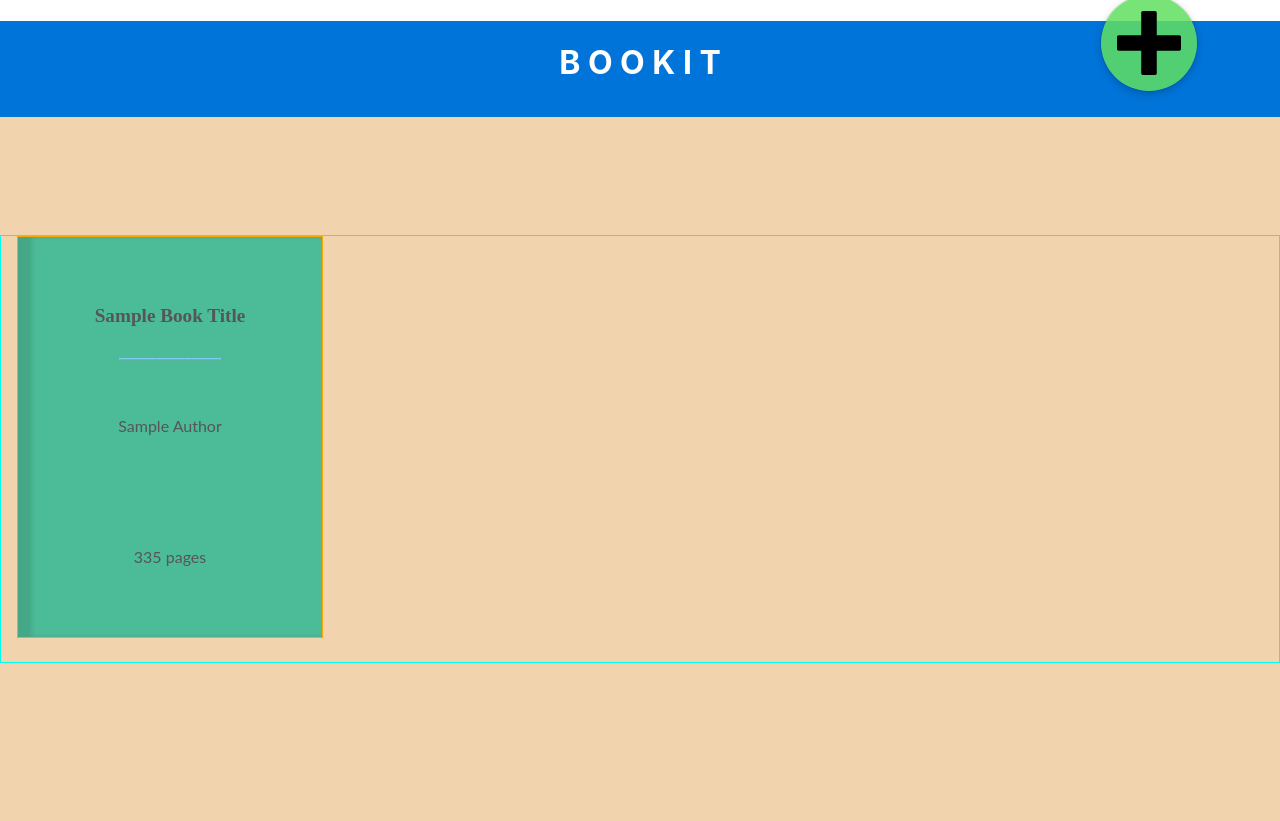
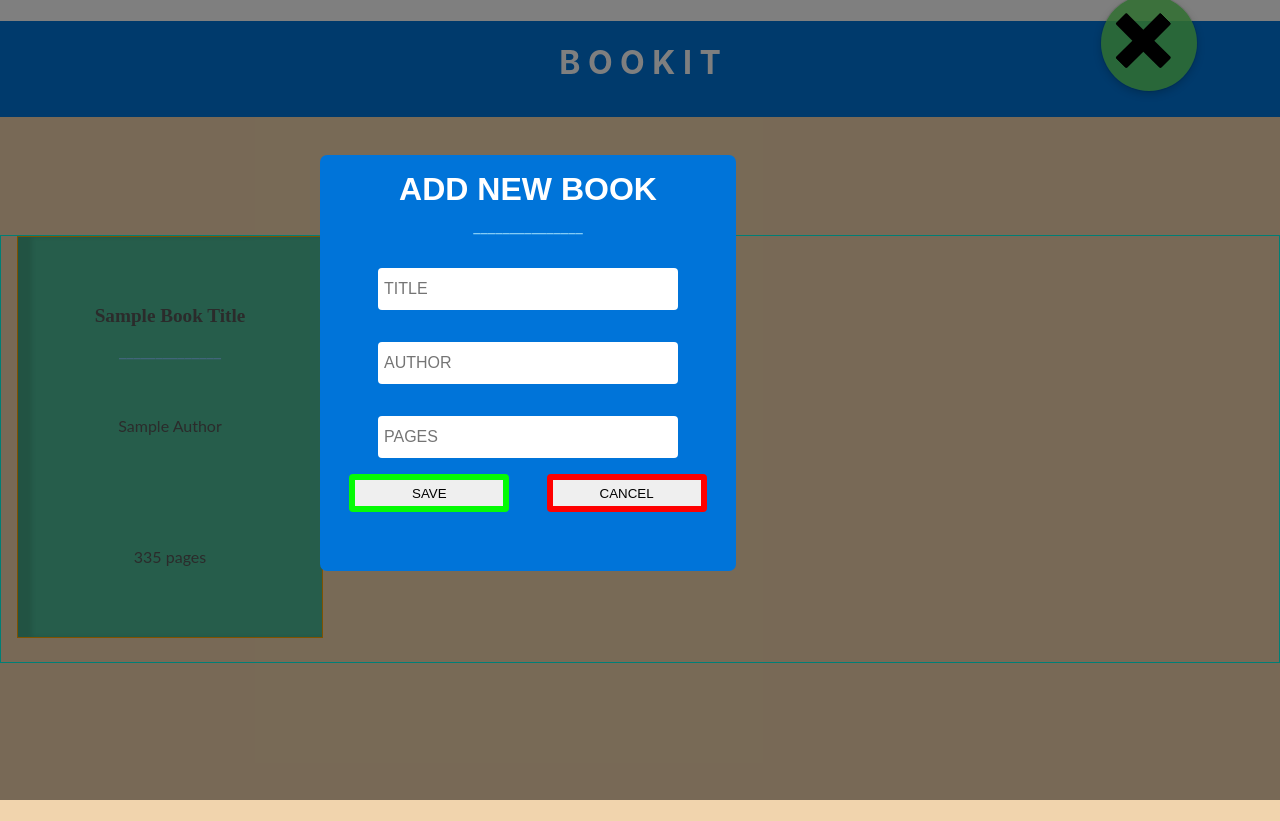
Before and after one commit to totalbabe13/react-practice, a React (Create React App) app: page / in a window 1280 px wide. Both pictures are taken after a click on the element 1148 px from the left and 42 px from the top of the page. Built offline with nearby package versions, Linux system fonts and the light colour scheme.

Commit message:
made modal component of att button, apperance is toggled by state

```diff
--- a/src/App.js
+++ b/src/App.js
@@ -2,15 +2,12 @@ import React from 'react';
 import './App.css';
 import BookCard  from './Components/BookCard';
 import AddButton from './Components/addButton';
-import Modal from './Components/Modal';
 
 function App() {
-
   return (
     <div className="App">
       <h1 className="layout-header">B O O K I T</h1>
       <AddButton />
-      <Modal />
       <div className="cards-container">
         <BookCard />
       </div>
--- a/src/Components/Modal.css
+++ b/src/Components/Modal.css
@@ -1,32 +1,25 @@
-.modal-hidden {
-    width: 100%;
-    height: 100%;
+/* .modal-hidden {
+    display: none;
+} */
+.modal-show {
+    width: 100vw;
+    height: 100vh;
     background-color: rgba(0, 0, 0, 0.5);
-    position: absolute;
+    position: fixed;
     top: 0;
-    display: flex;
+    left: 0vw;
     justify-content: center;
     align-items: center;
-    display: none;
-    z-index: 1;
-}
-.modal-show {
-    width: 100%;
-    height: 100%;
-    background-color: rgba(0, 0, 0, 0.5);
-    position: absolute;
-    top: 0;
-    display: flex;
-    justify-content: center;
-    align-items: center;
-    display: flex;
     z-index: 1;
 }
 .modal-content {
-    border-radius: 7px;
-    width: 26em;
-    height: 26em;
-    background-color: #0074D9;
+   position: relative;
+   border-radius: 7px;
+   width: 26em;
+   height: 26em;
+   left: 25%;
+   top: 16%;
+   background-color: #0074D9;
 }
 .modal-title {
     padding-top: 2vh;
--- a/src/Components/Modal.js
+++ b/src/Components/Modal.js
@@ -1,20 +1,12 @@
 import React from 'react';
 import './Modal.css';
-
 import BookForm from './FormContainer';
 
 class Modal extends React.Component{
-  constructor(){
-         super();
-         this.state = {
-              shown: false
-         }
-    }
 
   render(){
-    console.log(this.state)
     return(
-      <div className="modal-hidden">
+       <div className='modal-show'>
        <div className="modal-content">
          <h2 className="modal-title">ADD NEW BOOK</h2>
          <p className="divider">_______________</p>
@@ -26,3 +18,9 @@ class Modal extends React.Component{
 };
 
 export default Modal;
+//  // <BookForm />
+// <div className="modal-content">
+//   <h2 className="modal-title">ADD NEW BOOK</h2>
+//   <p className="divider">_______________</p>
+//
+// </div>
--- a/src/Components/addButton.css
+++ b/src/Components/addButton.css
@@ -19,8 +19,8 @@
     -webkit-transition: -webkit-transform .8s ease-in-out;
     transition: transform .8s ease-in-out;
 }
-.add-button:hover {
-  background-color: #61e061;
+.add-button:hover >.plus {
+  background-color: #ffffff00;
   -webkit-transform: rotate(45deg);
           transform: rotate(45deg);
 }
--- a/src/Components/addButton.js
+++ b/src/Components/addButton.js
@@ -2,20 +2,50 @@ import React from 'react';
 import './addButton.css';
 import Modal from './Modal'
 
-const test = require('./plus.svg')
+const plusSign = require('./plus.svg');
 
 class AddButton extends React.Component {
+  constructor(props) {
+      super(props);
+      this.state = {
+        open: false,
+      }
+      this.handleClick = this.handleClick.bind(this);
+  }
+
   handleClick(e) {
     e.preventDefault();
+    this.setState(state => ({
+        open: !state.open
+    })
+  )
+}
 
-  }
 
-  render(){
-    return(
-      <div className="add-button" onClick={this.handleClick}>
-        <img src={test} className="plus" alt="plus"/>
-      </div>
-    );
+  render() {
+
+    if (!this.state.open){
+      return (
+        <div className="add-button" onClick={this.handleClick}>
+          <img src={plusSign} className="plus" alt="plus"/>
+        </div>
+      )
+    } else {
+      return(
+        <div className="add-button" onClick={this.handleClick}>
+          <img src={plusSign} className="plus" alt="plus"/>
+          <Modal />
+        </div>
+      )
+
+    }
+
+
+    // return (
+        // <div className="add-button" onClick={this.handleClick}>
+        //   <img src={plusSign} className="plus" alt="plus"/>
+        // </div>
+    // );
   }
 }
 
```
Lines whose indentation alone changed are shown as unchanged.
